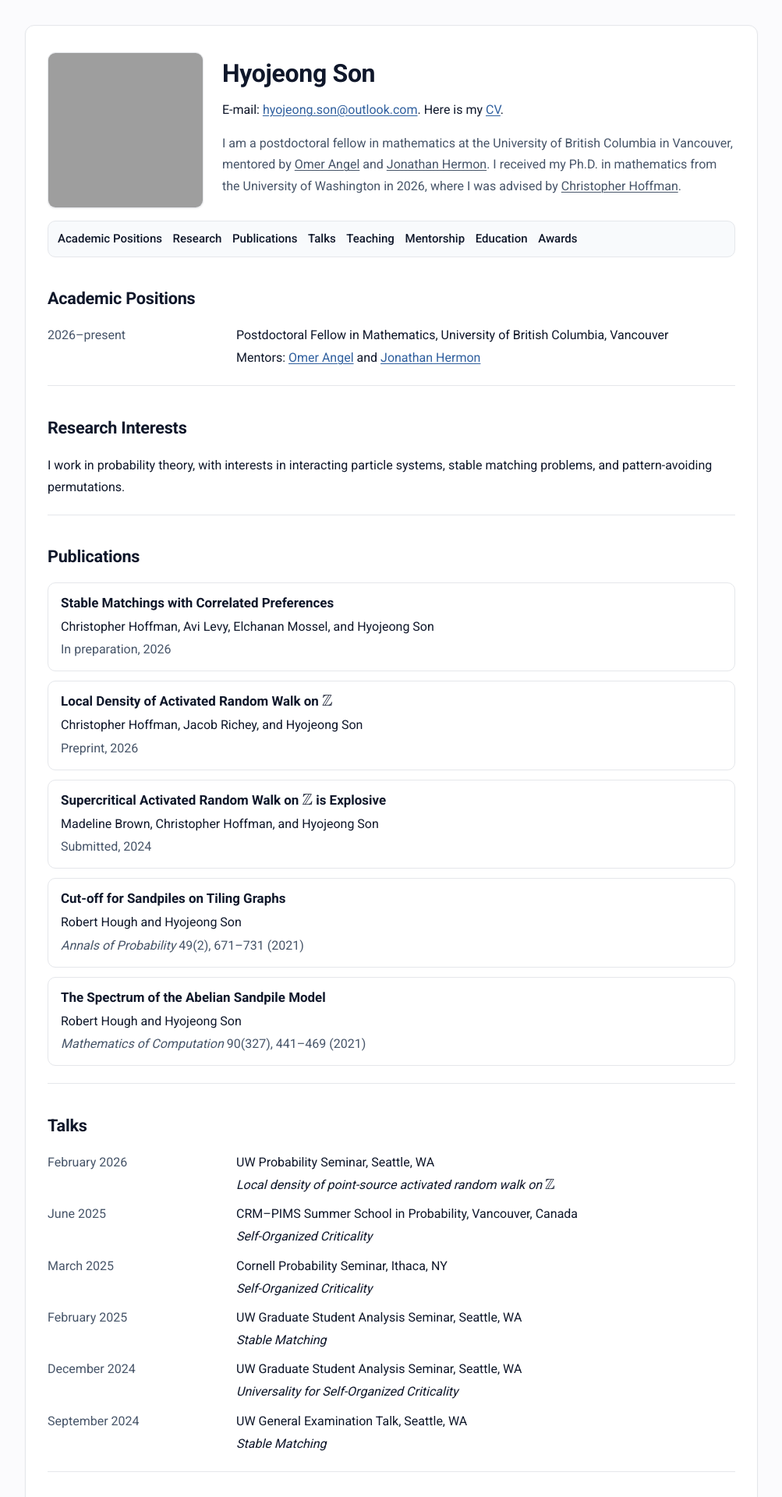
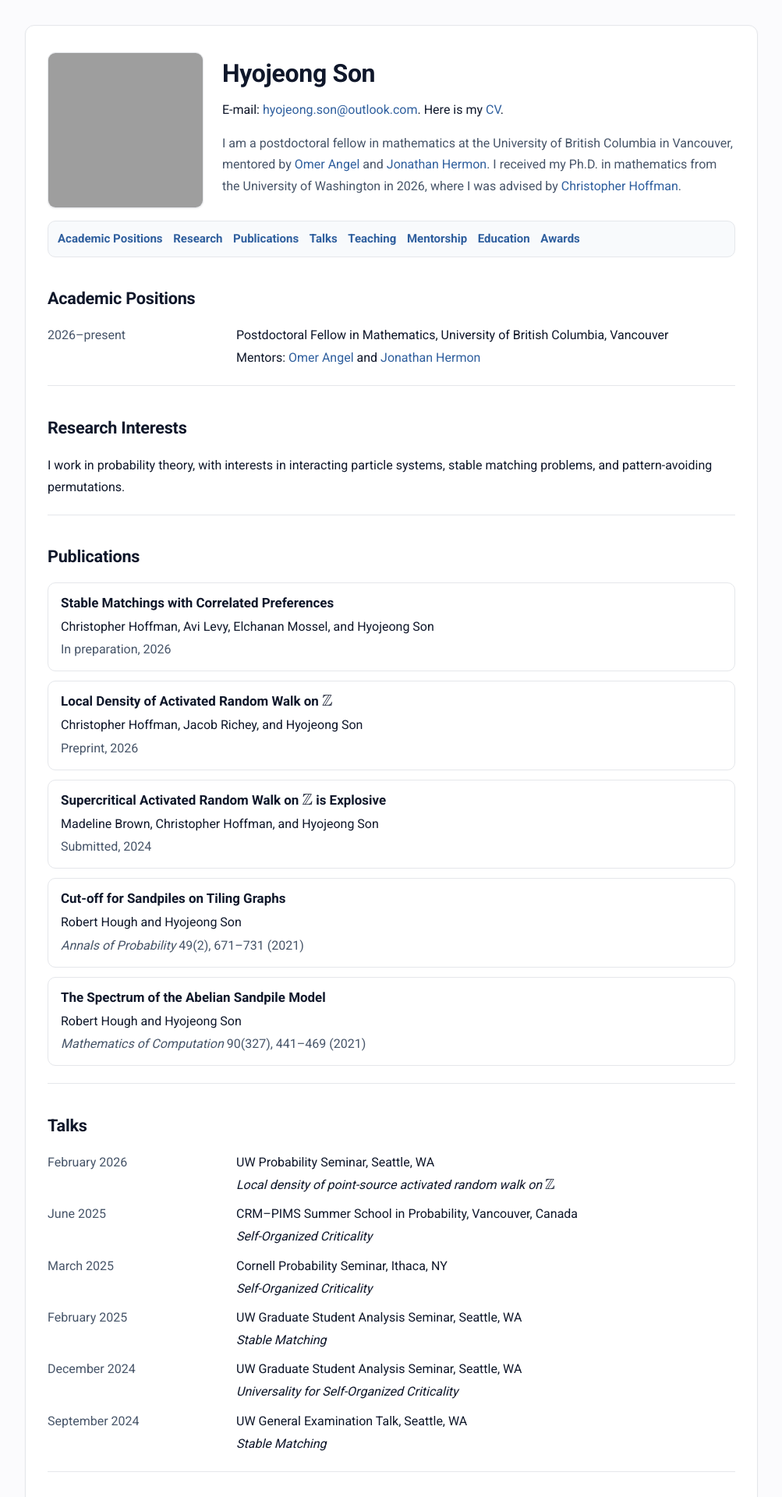
Before and after one commit to hyojeong-son/hyojeong-son.github.io, a Jekyll site: the page built from index.md, in a window 1280 px wide. Shown: the top 1920 px of the page at 78% size, without its empty margins (138-1141 px from the left). Built offline with Jekyll 4.4.1, drawn with Linux system fonts in a browser that asks for light colours; grey boxes are pictures that could not be loaded.

Commit message:
Remove link underlines and use muted blue links

```diff
--- a/assets/css/style.css
+++ b/assets/css/style.css
@@ -42,16 +42,16 @@ h3{font-size:1.05rem;font-weight:700;margin:0 0 .25rem}
 hr{border:none;border-top:1px solid var(--rule);margin:22px 0}
 
 /* Links */
-a{color:var(--accent);text-decoration:underline;text-underline-offset:2px;text-decoration-thickness:1.25px}
-a:hover{text-decoration-thickness:2px}
+a{color:var(--accent);text-decoration:none}
+a:hover{color:var(--accent);text-decoration:none}
 a:focus-visible{outline:2px solid var(--accent);outline-offset:2px;border-radius:4px}
 
 /* Intro / lede */
 .intro{margin:.35rem 0 1rem}
 .intro p{margin:.25rem 0}
 .lede{color:var(--muted);margin:.2rem 0 0}
-.lede a{color:var(--muted);text-decoration-color:var(--muted)}
-.lede a:hover{color:var(--accent);text-decoration-color:var(--accent)}
+.lede a{color:var(--accent);text-decoration:none}
+.lede a:hover{color:var(--accent);text-decoration:none}
 
 /* Hide any leftover quicklinks/tabs */
 .quicklinks{display:none!important}
@@ -76,9 +76,8 @@ a:focus-visible{outline:2px solid var(--accent);outline-offset:2px;border-radius
   background:var(--subtle);
   font-size:.94rem;
 }
-.section-nav .nav-label{color:var(--muted);font-weight:700;margin-right:.1rem}
-.section-nav a{color:var(--text);text-decoration:none;font-weight:500}
-.section-nav a:hover{color:var(--accent);text-decoration:underline;text-underline-offset:2px}
+.section-nav a{color:var(--accent);text-decoration:none;font-weight:600}
+.section-nav a:hover{color:var(--accent);text-decoration:none}
 
 /* Publications: card list */
 .pubcards{list-style:none;padding:0;margin:0}
@@ -91,7 +90,7 @@ a:focus-visible{outline:2px solid var(--accent);outline-offset:2px;border-radius
 }
 .pub-title{font-weight:800;font-size:1.06rem;line-height:1.4}
 .pub-title a{color:var(--text);text-decoration:none}
-.pub-title a:hover{color:var(--accent);text-decoration:underline}
+.pub-title a:hover{color:var(--accent);text-decoration:none}
 .pub-authors{margin-top:.25rem}
 .pub-venue{margin-top:.15rem;color:var(--muted)}
 
```
